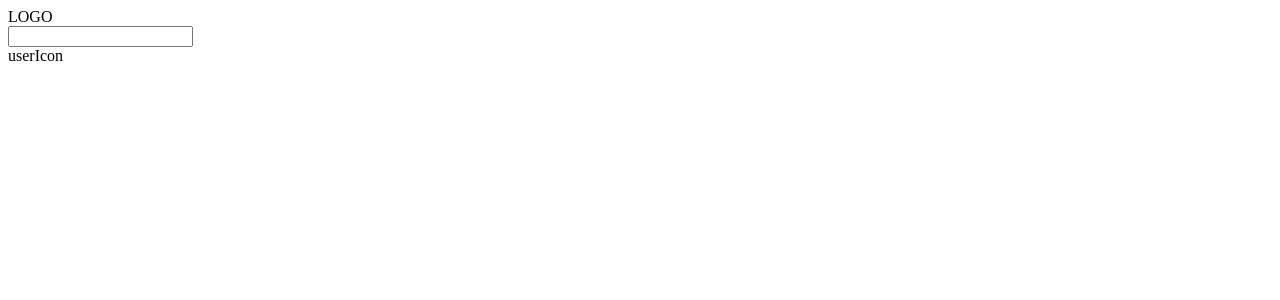
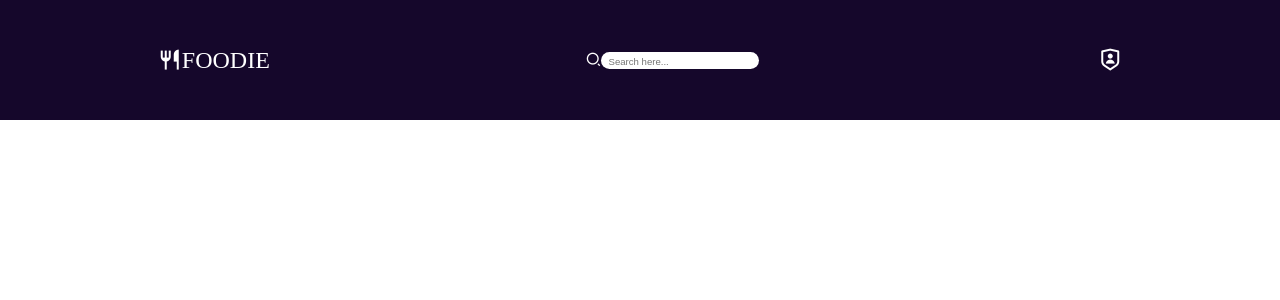
Before and after one commit to thesakshijaiswal/namsteReact, a React (Vite) app: page / in a window 1280 px wide. Shown: the top 300 px of the page. Built offline with nearby package versions, Linux system fonts and the light colour scheme.

Commit message:
style header component and add external icons

```diff
--- a/App.js
+++ b/App.js
@@ -2,11 +2,21 @@ import React from "react";
 import ReactDOM from "react-dom/client";
 const Header = () => (
   <div className="heroSection">
-    <div className="logo">LOGO</div>
+    <div className="logo">
+      <i class="ri-restaurant-fill"></i>FOODIE
+    </div>
     <div className="search">
-      <input type="search" name="Searchbar" id="searchbar" />
+      <i class="ri-search-2-line"></i>
+      <input
+        type="search"
+        name="Searchbar"
+        id="searchbar"
+        placeholder="Search here..."
+      />
     </div>
-    <div className="userIcon">userIcon</div>
+    <div className="userIcon">
+      <i class="ri-shield-user-line"></i>
+    </div>
   </div>
 );
 const root = ReactDOM.createRoot(document.getElementById("root"));
--- a/index.html
+++ b/index.html
@@ -5,6 +5,7 @@
     <meta name="viewport" content="width=device-width, initial-scale=1.0">
     <title>Document</title>
     <link rel="stylesheet" href="style.css">
+    <link href="https://cdn.jsdelivr.net/npm/remixicon@4.2.0/fonts/remixicon.css" rel="stylesheet"/>
 </head>
 <body>
     <div id="root"></div>
--- a/style.css
+++ b/style.css
@@ -1,3 +1,32 @@
-#root h1 {
-  background-color: aquamarine;
+body {
+  margin: 0;
+  padding: 0;
+  box-sizing: border-box;
 }
+
+.heroSection {
+  display: flex;
+  justify-content: space-around;
+  align-items: center;
+  height: 120px;
+  width: 100%;
+  overflow: hidden;
+  background-color: #15072b;
+  color: #fff;
+}
+.logo {
+  font-size: 1.5rem;
+}
+#searchbar {
+  width: 80%;
+  border: none;
+  outline: none;
+  border-radius: 10px;
+}
+#searchbar::placeholder {
+  font-size: 0.6rem;
+  padding: 15px 5px;
+}
+.userIcon {
+  font-size: 1.5rem;
+}
```
